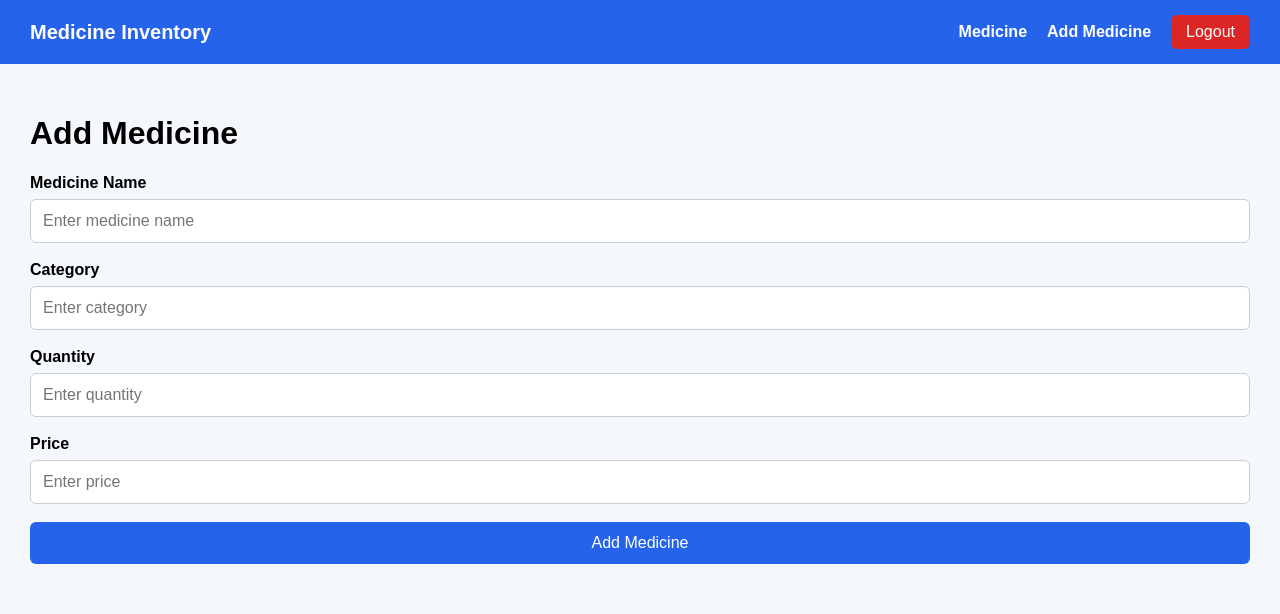
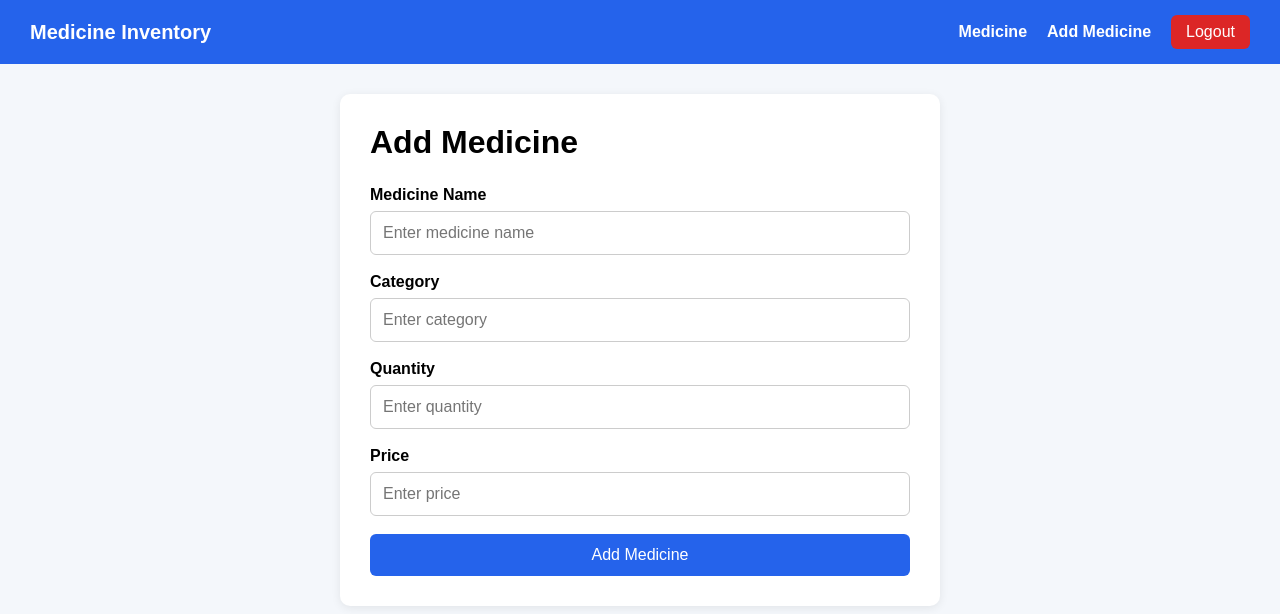
Before and after one commit to shim-zzz/Drugs-and-Medicine-Inventory-System, a React (Vite) app in the folder medicine-inventory-frontend/: page /add-medicine in a window 1280 px wide. Shown: the top 614 px of the page. Built offline with nearby package versions, Linux system fonts and the light colour scheme; sample sign-in values are in the browser's storage.

Commit message:
Added CSS for Medicine & AddMedicine page

```diff
--- a/medicine-inventory-frontend/src/index.css
+++ b/medicine-inventory-frontend/src/index.css
@@ -131,3 +131,32 @@ button:hover {
     justify-content: center;
   }
 }
+
+.form-container {
+  max-width: 600px;
+  margin: 0 auto;
+  background-color: white;
+  padding: 30px;
+  border-radius: 10px;
+  box-shadow: 0 2px 10px rgba(0, 0, 0, 0.08);
+}
+
+.form-container h1 {
+  margin-top: 0;
+  margin-bottom: 25px;
+}
+
+.field-error {
+  color: #dc2626;
+  font-size: 14px;
+  margin-top: 5px;
+  margin-bottom: 0;
+}
+
+.success {
+  color: #15803d;
+  background-color: #dcfce7;
+  padding: 10px;
+  border-radius: 6px;
+  margin-bottom: 20px;
+}
```
